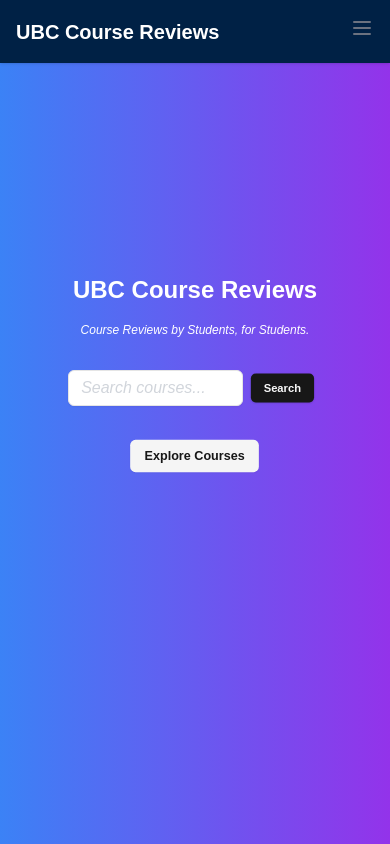
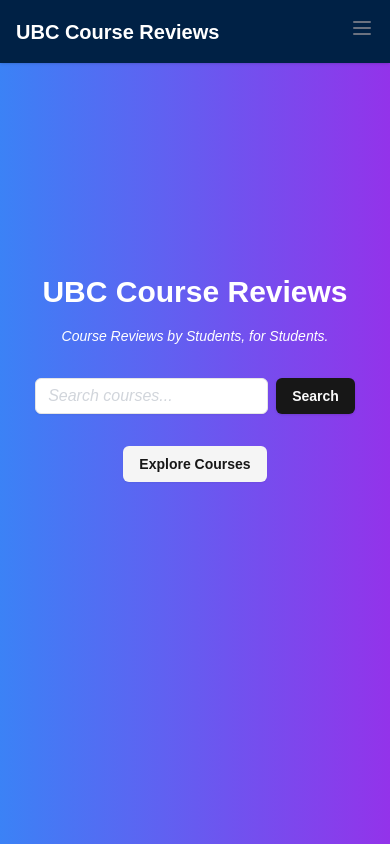
Before and after one commit to HaydenChan8619/ubc-course-reviews, a Next.js app: page / in a window 390 px wide. Built offline with nearby package versions, Linux system fonts and the light colour scheme.

Commit message:
final fix for mobile landing page

```diff
--- a/src/app/page.tsx
+++ b/src/app/page.tsx
@@ -45,22 +45,22 @@
           className="absolute top-0 left-0 w-full h-full"
         />
         <div className="relative text-center h-[50%] md:h-[40%]">
-          <h1 className="text-2xl md:text-5xl font-bold mb-4">UBC Course Reviews</h1>
-          <p className="text-xs md:text-lg mb-8 italic">Course Reviews by Students, for Students.</p>
+          <h1 className="text-3xl md:text-5xl font-bold mb-4">UBC Course Reviews</h1>
+          <p className="text-sm md:text-lg mb-8 italic">Course Reviews by Students, for Students.</p>
           <div className="flex justify-center mb-8">
             <Input
               type="text"
               placeholder="Search courses..."
-              className="w-[175px] sm:w-[150px] md:w-[300px] bg-white text-black"
+              className="w-50 md:w-80 bg-white text-black"
               value={searchQuery}
               onChange={(e) => setSearchQuery(e.target.value)}
               onKeyDown={handleKeyDown}
             />
-            <Button className="md:ml-2 scale-[0.8] md:scale-100 font-bold" onClick={handleSearch}>Search</Button>
+            <Button className="ml-2 font-bold" onClick={handleSearch}>Search</Button>
           </div>
           <div className="space-x-4" >
             <Link href='/courses'>
-              <Button variant="secondary" className='font-bold scale-[0.9] md:scale-100'>Explore Courses</Button>
+              <Button variant="secondary" className='font-bold'>Explore Courses</Button>
             </Link>
           </div>
         </div>
```
